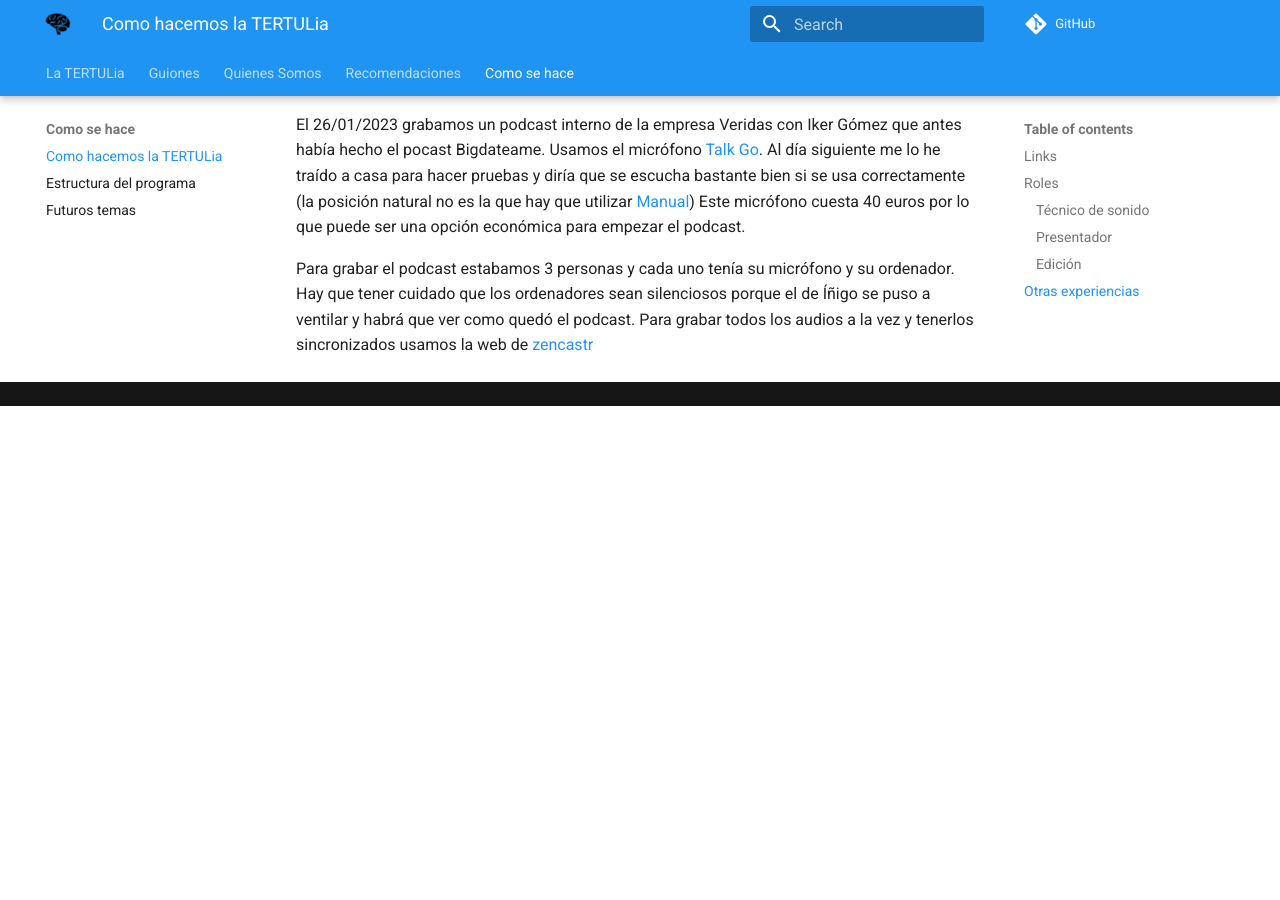
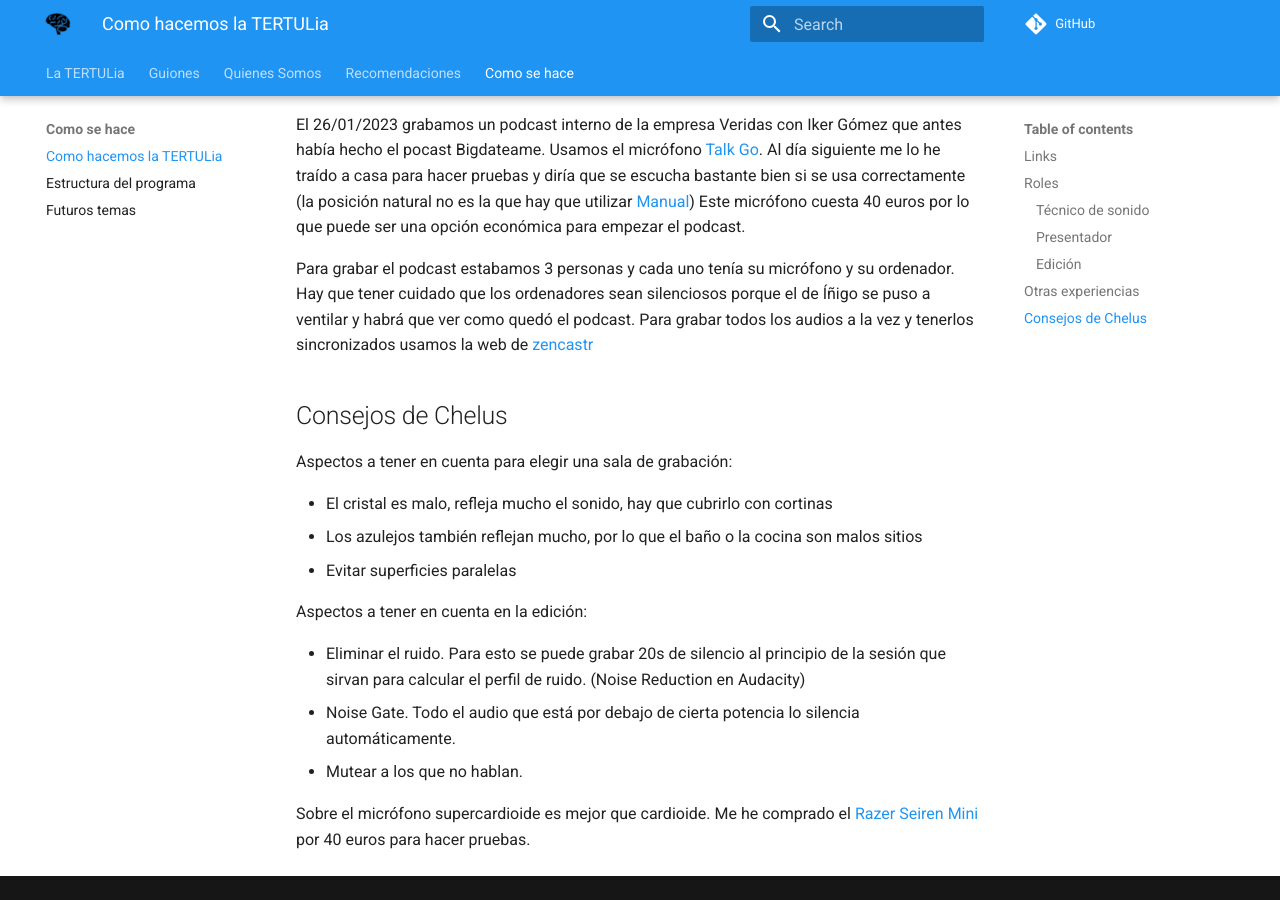
Before and after one commit to ironbar/tertulia_inteligencia_artificial, an MkDocs documentation site: the page built from docs/como-se-hace/como-hacemos-la-tertulia.md, in a window 1280 px wide and 900 px high, scrolled down 906 px. Built offline with MkDocs 1.6.1 and Material for MkDocs 9.7.7, drawn with Linux system fonts in a browser that asks for light colours; comment, search, counter and statistics services are not loaded; before the commit the page ends 1312 px from its top, so only the background shows below that.

Commit message:
Update como-hacemos-la-tertulia.md

```diff
--- a/docs/como-se-hace/como-hacemos-la-tertulia.md
+++ b/docs/como-se-hace/como-hacemos-la-tertulia.md
@@ -34,3 +34,19 @@ Para grabar el podcast estabamos 3 personas y cada uno tenía su micrófono y su
 cuidado que los ordenadores sean silenciosos porque el de Íñigo se puso a ventilar y habrá que ver
 como quedó el podcast. Para grabar todos los audios a la vez y tenerlos sincronizados usamos la web
 de [zencastr](https://zencastr.com/)
+
+## Consejos de Chelus
+
+Aspectos a tener en cuenta para elegir una sala de grabación:
+
+- El cristal es malo, refleja mucho el sonido, hay que cubrirlo con cortinas
+- Los azulejos también reflejan mucho, por lo que el baño o la cocina son malos sitios
+- Evitar superficies paralelas
+
+Aspectos a tener en cuenta en la edición:
+
+- Eliminar el ruido. Para esto se puede grabar 20s de silencio al principio de la sesión que sirvan para calcular el perfil de ruido. (Noise Reduction en Audacity)
+- Noise Gate. Todo el audio que está por debajo de cierta potencia lo silencia automáticamente.
+- Mutear a los que no hablan.
+
+Sobre el micrófono supercardioide es mejor que cardioide. Me he comprado el [Razer Seiren Mini](https://www.mediamarkt.es/es/product/_micr%C3%B3fono-razer-seiren-mini-mercury-usb-para-pc-mac-ps4-110-db-blanco-1495613.html) por 40 euros para hacer pruebas.
```
